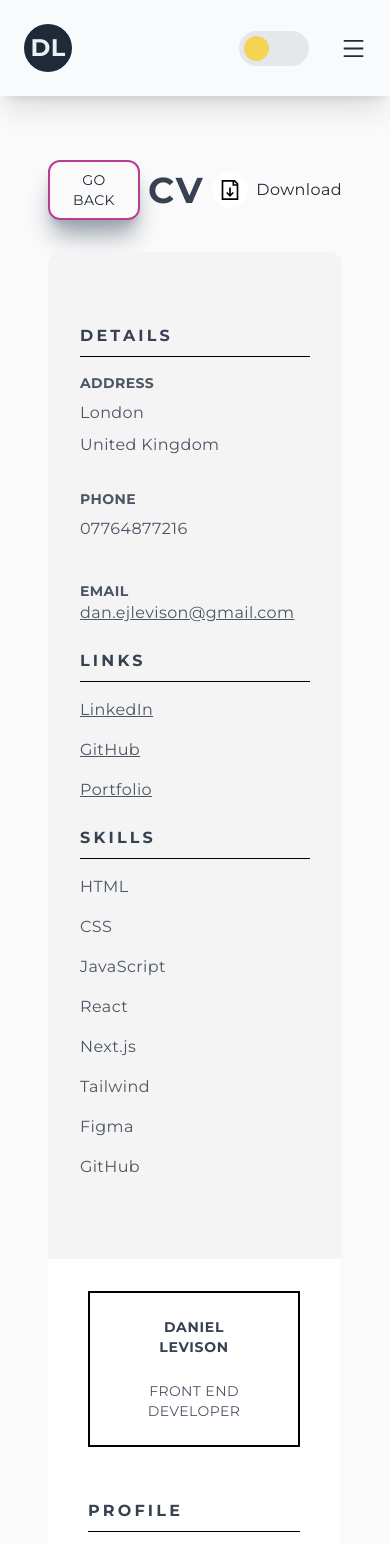
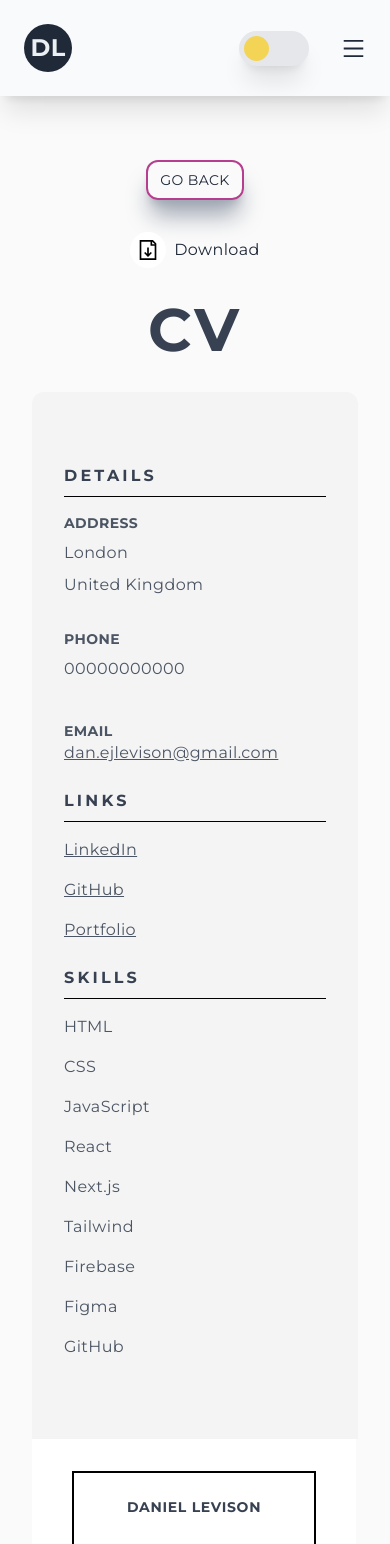
Before and after one commit to danlevison/portfolio, a Next.js app: page /cv in a window 390 px wide. Shown: the top 1544 px of the page. Built offline with nearby package versions, Linux system fonts and the light colour scheme.

Commit message:
style: reduced px on sections + add firebase skill

```diff
--- a/src/app/cv/page.jsx
+++ b/src/app/cv/page.jsx
@@ -5,16 +5,16 @@ import ScrollToTop from "@/components/ScrollToTop"
 
 const cv = () => {
   return (
-    <main className="w-full px-12 py-40 flex flex-col justify-center items-center">
+    <main className="w-full px-8 py-40 flex flex-col justify-center items-center">
         <div className="max-w-[1240px]">
-            <div className="flex justify-between items-center gap-2">
-                <h1 className="uppercase tracking-wider text-primaryHeading dark:text-primaryHeadingDark text-4xl sm:text-6xl text-center">CV</h1>
+            <div className="flex flex-col sm:flex-row justify-between items-center gap-8 sm:gap-2">
+                <h1 className="uppercase tracking-wider text-primaryHeading dark:text-primaryHeadingDark text-6xl sm:text-7xl text-center">CV</h1>
                 <Link
                     href={"/"}
-                    className="order-[-1] text-center uppercase shadow-xl shadow-gray-400 dark:shadow-primaryShadowDark rounded-xl bg-transparent border-accent dark:border-accentDark border-2 text-dark dark:text-primaryLight text-sm sm:text-md px-3 py-2 hover:scale-105 duration-300">
+                    className="order-[-2] sm:order-[-1] text-center uppercase shadow-xl shadow-gray-400 dark:shadow-primaryShadowDark rounded-xl bg-transparent border-accent dark:border-accentDark border-2 text-dark dark:text-primaryLight text-sm sm:text-md px-3 py-2 hover:scale-105 duration-300">
                     Go Back
                 </Link>
-                <a className= "flex items-center gap-1 hover:scale-105 duration-300" href="/" download="Daniel Levison CV">
+                <a className= "order-[-1] sm:order-1 flex items-center gap-1 hover:scale-105 duration-300" href="/" download="Daniel Levison CV">
                     <div className="bg-[#fff] dark:bg-primaryLight p-2 mr-1 rounded-full">
                         <GrDocumentDownload size={20} />
                     </div>
@@ -33,7 +33,7 @@ const cv = () => {
                         </div>
                         <div className="py-4">
                             <h4 className="uppercase text-sm">Phone</h4>
-                            <p className="py-2">07764877216</p>
+                            <p className="py-2">00000000000</p>
                         </div>
                         <div className="py-4">
                             <h4 className="uppercase text-sm">Email</h4>
@@ -60,6 +60,7 @@ const cv = () => {
                                 <li className="py-2 cursor-default">React</li>
                                 <li className="py-2 cursor-default">Next.js</li>
                                 <li className="py-2 cursor-default">Tailwind</li>
+                                <li className="py-2 cursor-default">Firebase</li>
                                 <li className="py-2 cursor-default">Figma</li>
                                 <li className="py-2 cursor-default">GitHub</li>
                             </ul>
@@ -68,7 +69,7 @@ const cv = () => {
                 </div>
 
                 <div className="bg-white dark:bg-gray-900 text-primaryText dark:text-primaryTextDark col-span-2 rounded-b-xl lg:rounded-bl-none lg:rounded-r-xl px-10 py-8">
-                    <div className="border-2 border-black dark:border-light py-6 px-12 text-center">
+                    <div className="border-2 border-black dark:border-primaryLight py-6 px-12 text-center">
                         <h2 className="text-sm lg:text-2xl text-primaryHeading dark:text-primaryHeadingDark uppercase tracking-wider">Daniel Levison</h2>
                         <p className="uppercase pt-6 text-sm lg:text-xl text-primaryText dark:text-primaryTextDark">Front end developer</p>
                     </div>
--- a/src/components/About.jsx
+++ b/src/components/About.jsx
@@ -5,7 +5,7 @@ import Link from "next/link"
 const About = () => {
   return (
     <section id="about" className="w-full min-h-screen flex items-center py-16 bg-primaryLight dark:bg-dark">
-        <div className="max-w-[1240px] m-auto px-12">
+        <div className="max-w-[1240px] m-auto px-8">
             <div className="flex flex-col justify-center items-center">
                 <p className="uppercase text-xl tracking-widest text-accent dark:text-accentDark">About</p>
                 <div className="bg-accent dark:bg-accentDark w-7 h-1 my-2"></div>
--- a/src/components/Projects.jsx
+++ b/src/components/Projects.jsx
@@ -6,7 +6,7 @@ import periodPlasterWorkImg from "../../public/assets/projects/period-plasterwor
 const Projects = () => {
   return (
     <section id="projects" className="w-full min-h-screen flex items-center bg-primaryLight dark:bg-dark">
-        <div className="max-w-[1240px] h-full mx-auto px-12 py-16 flex flex-col justify-center items-center">
+        <div className="max-w-[1240px] h-full mx-auto px-8 py-16 flex flex-col justify-center items-center">
             <p className="text-xl tracking-widest uppercase text-accent dark:text-accentDark">Projects</p>
             <div className="bg-accent dark:bg-accentDark w-7 h-1 my-2"></div>
             <h2 className="py-4 lg:text-5xl capitalize text-center text-primaryHeading dark:text-primaryHeadingDark">What i&apos;ve built</h2>
--- a/src/components/Skills.jsx
+++ b/src/components/Skills.jsx
@@ -8,47 +8,53 @@ import nextjsImg from "../../public/assets/skills/nextjs.png"
 import tailwindImg from "../../public/assets/skills/tailwind.png"
 import figmaImg from "../../public/assets/skills/figma.png"
 import githubImg from "../../public/assets/skills/github.png"
+import firebaseImg from "../../public/assets/skills/firebase.png"
 
 const Skills = () => {
     const skillsImgArr = [
         {
             src: htmlImg,
-            alt: "/",
+            alt: "HTML",
             name: "HTML"
         },
         {
             src: cssImg,
-            alt: "/",
+            alt: "CSS",
             name: "CSS"
         },
         {
             src: javascriptImg,
-            alt: "/",
+            alt: "JavaScript",
             name: "JavaScript"
         },
         {
             src: reactImg,
-            alt: "/",
+            alt: "React",
             name: "React"
         },
         {
             src: nextjsImg,
-            alt: "/",
+            alt: "Next.js",
             name: "Next.js"
         },
         {
             src: tailwindImg,
-            alt: "/",
+            alt: "Tailwind",
             name: "Tailwind"
         },
         {
+            src: firebaseImg,
+            alt: "Firebase",
+            name: "Firebase"
+        },
+        {
             src: figmaImg,
-            alt: "/",
+            alt: "Figma",
             name: "Figma"
         },
         {
             src: githubImg,
-            alt: "/",
+            alt: "GitHub",
             name: "GitHub"
         },
     ]
@@ -56,7 +62,7 @@ const Skills = () => {
     const skillsEl = skillsImgArr.map((image, index) => (
         <div key={index} className="p-6 shadow-lg shadow-primaryShadow dark:shadow-primaryShadowDark rounded-xl hover:scale-105 ease-in duration-300">
             <div className="flex items-center">
-                <div className="flex justify-evenly items-center w-full">
+                <div className="flex justify-evenly items-center w-full gap-2">
                     <Image src={image.src} alt={image.alt} width="64" height="64" />
                     <h3>{image.name}</h3>
                 </div>
@@ -66,7 +72,7 @@ const Skills = () => {
 
   return (
     <section id="skills" className="w-full min-h-screen flex items-center bg-secondaryLight dark:bg-secondaryDark">
-        <div className="max-w-[1240px] h-full mx-auto flex flex-col justify-center items-center px-12 py-16">
+        <div className="max-w-[1240px] h-full mx-auto flex flex-col justify-center items-center px-8 py-16">
             <p className="text-xl tracking-widest uppercase text-accent dark:text-accentDark">Skills</p>
             <div className="bg-accent dark:bg-accentDark w-7 h-1 my-2"></div>
             <h2 className="py-4 lg:text-5xl capitalize text-center text-primaryHeading dark:text-primaryHeadingDark">What I&apos;ve worked with</h2>
--- a/src/components/ThemeToggle.jsx
+++ b/src/components/ThemeToggle.jsx
@@ -35,7 +35,7 @@ export default function ThemeToggle() {
       }
 
     return (
-      <button onClick={handleTheme} aria-label="Switch Theme to Light/Dark." className={theme === "light" ? "bg-none shadow-none ml-auto md:m-0 w-[70px] md:w-[80px] h-[35px] md:h-[40px] bg-gray-200 flex justify-start rounded-[50px] p-[5px] cursor-pointer" : "bg-none ml-auto md:m-0 px-4 w-[70px] md:w-[80px] h-[35px] md:h-[40px] bg-black/60 flex justify-end rounded-[50px] p-[5px] cursor-pointer"}>
+      <button onClick={handleTheme} aria-label="Switch Theme to Light/Dark." className={theme === "light" ? "bg-none shadow-xl ml-auto md:m-0 w-[70px] md:w-[80px] h-[35px] md:h-[40px] bg-gray-200 flex justify-start rounded-[50px] p-[5px] cursor-pointer" : "bg-none shadow-xl ml-auto md:m-0 px-4 w-[70px] md:w-[80px] h-[35px] md:h-[40px] bg-black/60 flex justify-end rounded-[50px] p-[5px] cursor-pointer"}>
         <motion.div className={theme === "light" ? "w-[25px] md:w-[30px] h-[25px] md:h-[30px] bg-yellow-400/70 rounded-[40px]" : "w-[25px] md:w-[30px] h-[25px] md:h-[30px] shadow-[11px_0px_0_0_white] rounded-full"} layout transition={spring} />
       </button>
     )
```
Also changed, not shown: src/components/Contact.jsx (+4 -4 lines), src/components/Main.jsx (+4 -4 lines), src/components/Navbar.jsx (+5 -5 lines), public/assets/skills/firebase.png (added).
